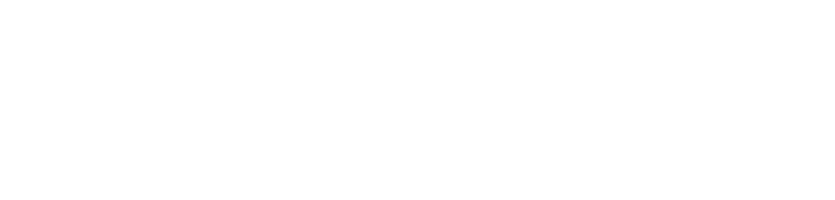
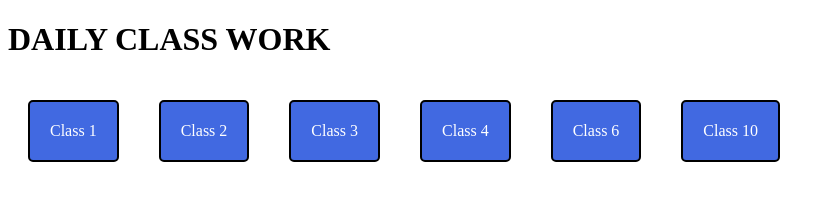
Before and after one commit to sadiqmayari/webnapp, a plain HTML site: page index.html in a window 1280 px wide. Shown: the whole page, without its empty margins (0-835 px from the left). Drawn offline with Linux system fonts and the light colour scheme.

Commit message:
index upload

```diff
--- a/index.html
+++ b/index.html
@@ -9,6 +9,18 @@
         text-transform: uppercase;
       }
     </style>
+    <link rel="stylesheet" href="sytlsheet.css">
   </head>
-  <body></body>
+  <body>
+    <h1>Daily Class Work</h1>
+    <div class="container">
+        <div class="a"><a href="class 7-6-23.html">Class 1</a></div>
+        <div class="a"><a href="class 9-6-23.html">Class 2</a></div>
+        <div class="a"><a href="class 13-6.html">Class 3</a></div>
+        <div class="a"><a href="class 4 15-6-23.html">Class 4</a></div>
+        <div class="a"><a href="class k 21-6-23.html">Class 6</a></div>
+        <div class="a"><a href="class10 (05-07).html">Class 10</a></div>
+
+    </div>
+  </body>
 </html>
--- a/sytlsheet.css
+++ b/sytlsheet.css
@@ -3,3 +3,20 @@ p {
   color: white;
   font-size: 28px;
 }
+a{
+  float: left;
+  margin: 20px;
+  border: 2px solid black;
+  padding: 20px;
+  background-color:royalblue;
+  color: white;
+  text-decoration: none;
+  border-radius: 5px;
+
+
+}
+a:hover{
+  background-color: rgb(196, 101, 101);
+
+
+}
```
